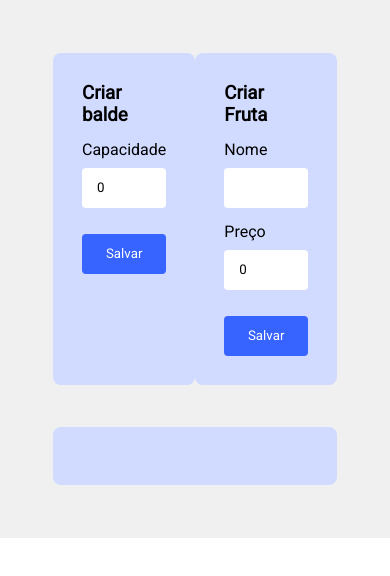
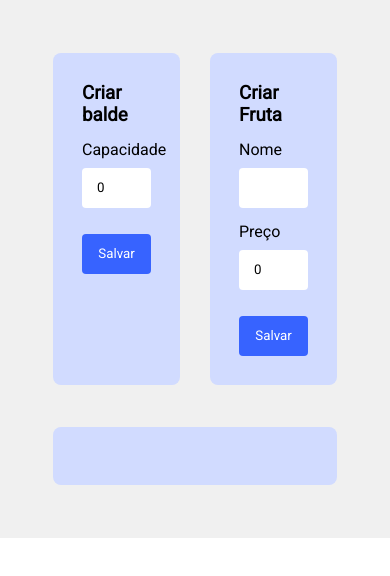
Before and after one commit to EdAndrade/armazenamento-de-frutas, a Nuxt app: page / in a window 390 px wide. Shown: the top 576 px of the page. Built offline with nearby package versions, Linux system fonts and the light colour scheme.

Commit message:
added modal width responsivity

```diff
--- a/assets/style/_modals.scss
+++ b/assets/style/_modals.scss
@@ -36,3 +36,9 @@
         margin-top: 26px;
     }
 }
+
+@media screen and ( max-width: 1000px ){
+    .modal-1{
+        width: calc( 50% - 15px);
+    }
+}
```
